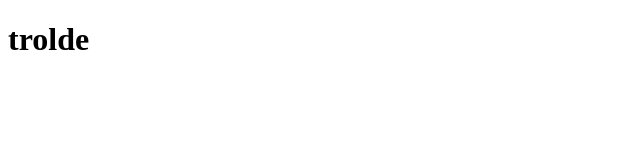
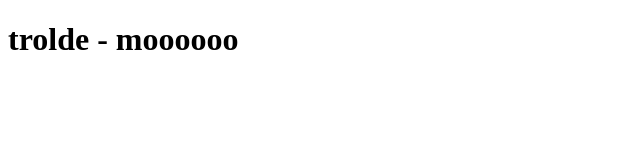
Before and after one commit to jokkegit/coursera-test, a plain HTML site: page site/index.html in a window 1280 px wide. Shown: the whole page, without its empty margins (0-640 px from the left). Drawn offline with Linux system fonts and the light colour scheme.

Commit message:
Small addition to our page content.

```diff
--- a/site/index.html
+++ b/site/index.html
@@ -4,6 +4,6 @@
 	<title>Hello coursera</title>
 </head>
 <body>
-<h1> trolde</h1>
+<h1> trolde - moooooo</h1>
 </body>
 </html>
```
